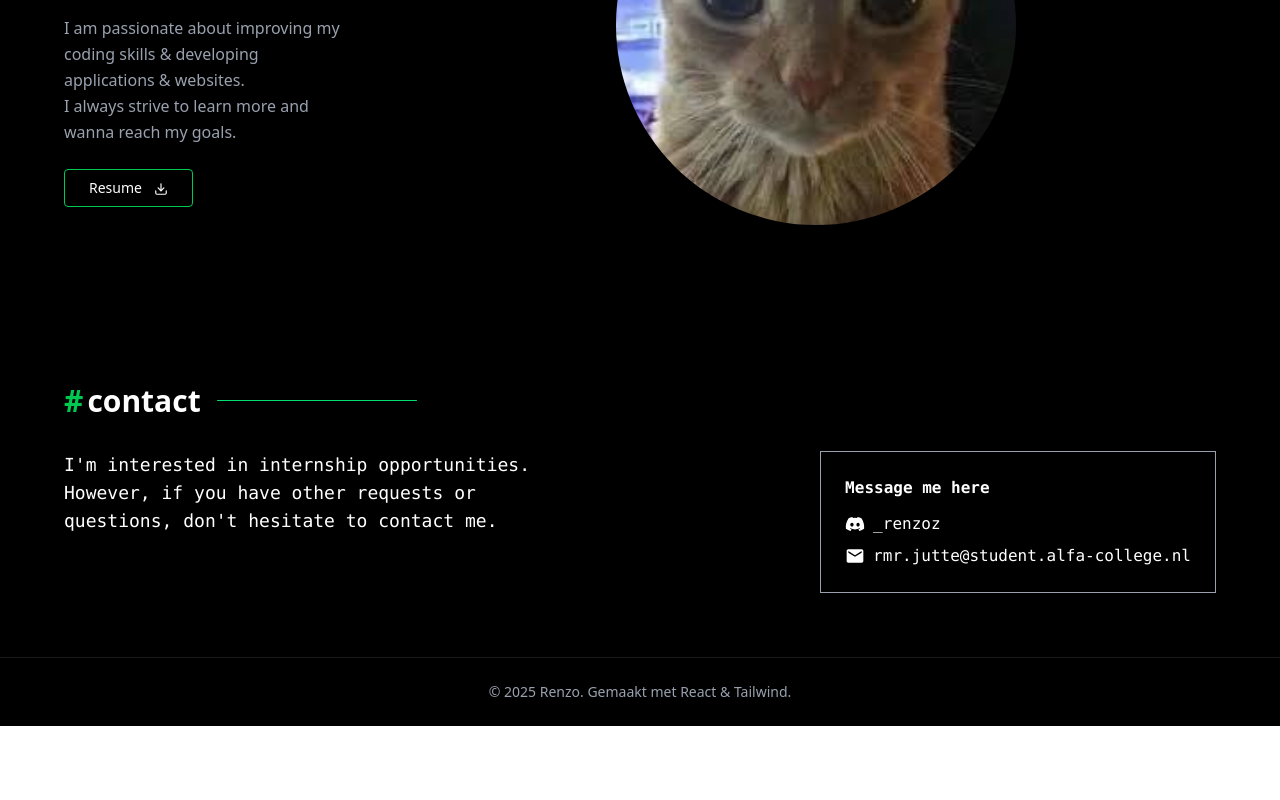
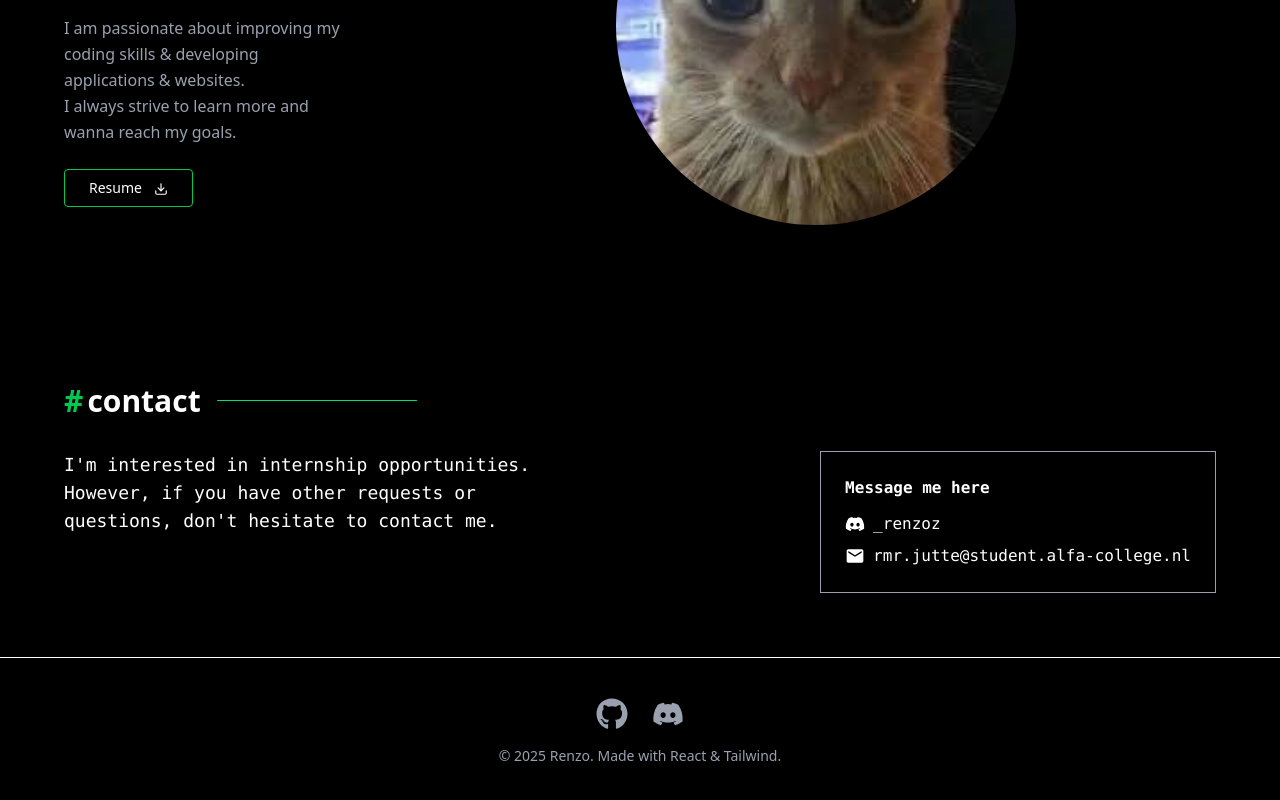
Before and after one commit to Renzoju/portfoliowebsite, a React (Vite) app in the folder my-project/: page / in a window 1280 px wide. Shown: the part 2309-3109 px from the top of the page. Before the commit the page ends 3035 px from the top, so only its background shows below. Built offline with nearby package versions, Linux system fonts and the light colour scheme.

Commit message:
links to social in footer

```diff
--- a/my-project/src/App.jsx
+++ b/my-project/src/App.jsx
@@ -1,4 +1,5 @@
 import React from 'react';
+import { FaGithub, FaDiscord } from 'react-icons/fa'; // Importeer de benodigde iconen van React Icons
 
 import Navbar from './components/Navbar'
 import Hero from './components/Hero'
@@ -6,7 +7,6 @@ import Projects from './components/Projects'
 import Skills from './components/Skills'
 import About from './components/About'
 import Contact from './components/Contact'
-
 
 function App() {
   return (
@@ -19,11 +19,21 @@ function App() {
         <About />
         <Contact />
       </main>
-      <footer className="border-t border-white/10 py-6 text-center text-sm text-gray-400">
-        © {new Date().getFullYear()} Renzo. Gemaakt met React & Tailwind.
+      <footer className="border-t border-white py-10 text-center text-sm text-gray-400">
+        <div className="flex justify-center gap-6 mb-4">
+          {/* GitHub icon */}
+          <a href="https://github.com/Renzoju" target="_blank" rel="noopener noreferrer">
+            <FaGithub className="h-8 w-8 text-gray-400 hover:text-white transition" />
+          </a>
+          {/* Discord icon */}
+          <a href="https://discord.com/users/_renzoz" target="_blank" rel="noopener noreferrer">
+            <FaDiscord className="h-8 w-8 text-gray-400 hover:text-white transition" />
+          </a>
+        </div>
+        <p>© {new Date().getFullYear()} Renzo. Made with React & Tailwind.</p>
       </footer>
     </div>
-  )
+  );
 }
 
-export default App
+export default App;
```
